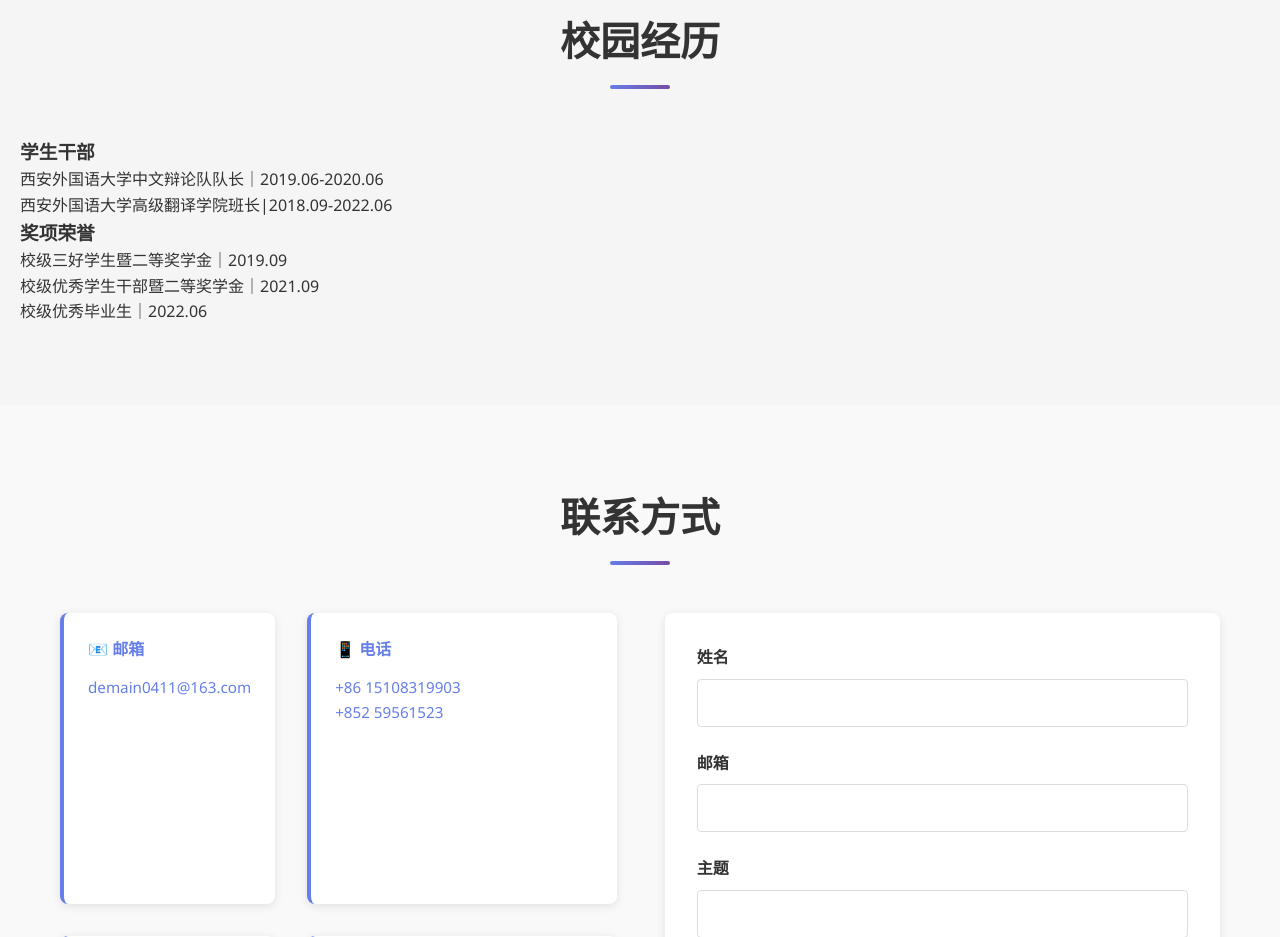
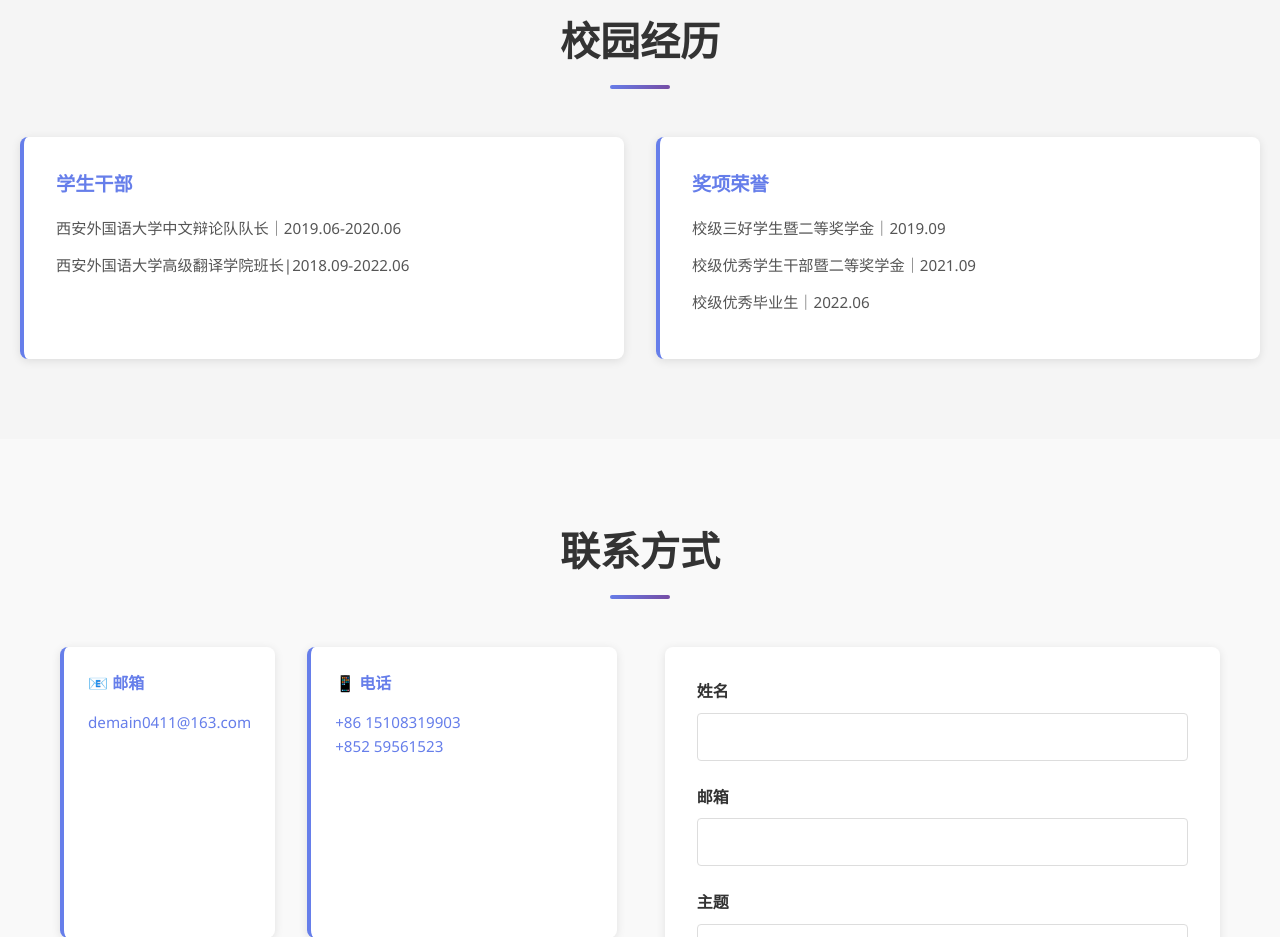
Before and after one commit to daisyisme-0411/daisyisme-0411.github.io, a plain HTML site: page index.html in a window 1280 px wide. Shown: the part 4500-5437 px from the top of the page. Drawn offline with Linux system fonts and the light colour scheme.

Commit message:
Update style.css

```diff
--- a/style.css
+++ b/style.css
@@ -445,7 +445,39 @@ body {
         transform: translateY(0);
     }
 }
+/* ===== 校园经历 ===== */
+.campus-grid {
+    display: grid;
+    grid-template-columns: repeat(2, 1fr);
+    gap: 2rem;
+}
 
+.campus-card {
+    background: white;
+    padding: 2rem;
+    border-radius: 8px;
+    box-shadow: 0 2px 10px rgba(0, 0, 0, 0.1);
+    border-left: 4px solid #667eea;
+    transition: all 0.3s ease;
+}
+
+.campus-card:hover {
+    transform: translateY(-5px);
+    box-shadow: 0 4px 20px rgba(0, 0, 0, 0.15);
+}
+
+.campus-card h3 {
+    color: #667eea;
+    margin-bottom: 1rem;
+    font-size: 1.2rem;
+}
+
+.campus-card p {
+    color: #555;
+    margin-bottom: 0.8rem;
+    line-height: 1.6;
+    font-size: 0.95rem;
+}
 /* 响应式 */
 @media (max-width: 768px) {
     .hamburger {
```
